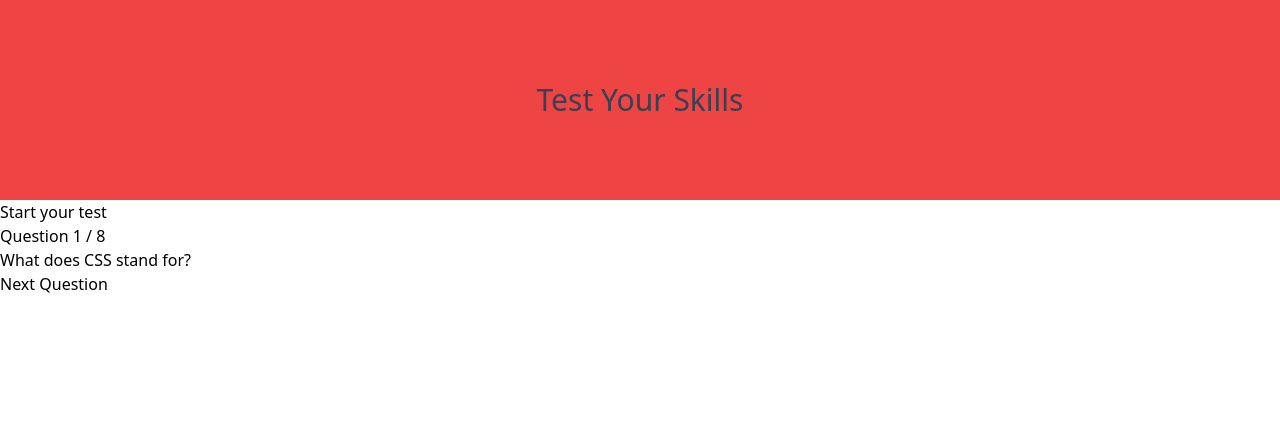
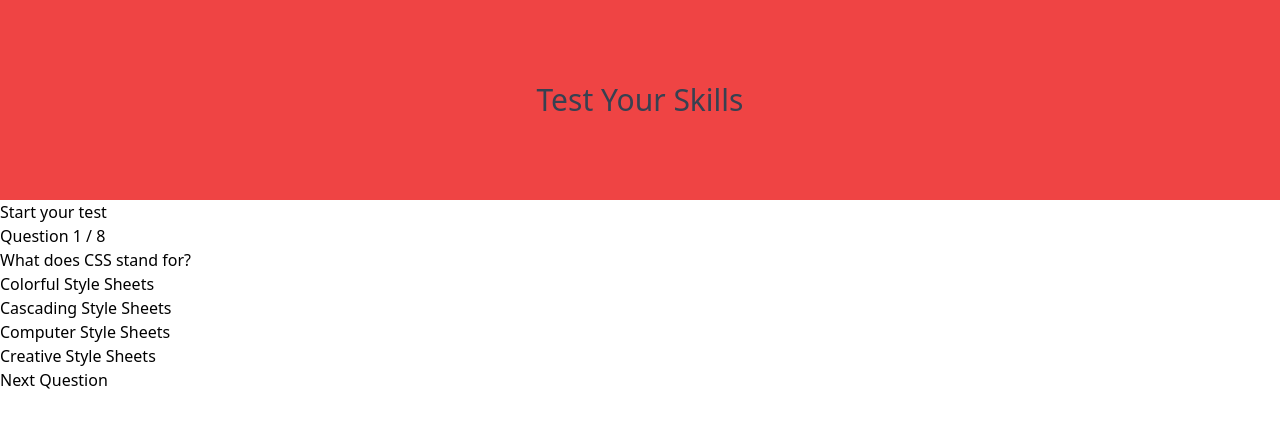
Before and after one commit to byronbzhao/knowmeq-assessment, a React (Create React App) app: page /quiz in a window 1280 px wide. Shown: the top 428 px of the page. Built offline with nearby package versions, Linux system fonts and the light colour scheme.

Commit message:
added next question function to global state, function to shuffle all answers, restart function, made it so that when it reaches the last question, doesnt return an error

```diff
--- a/src/components/Answer.jsx
+++ b/src/components/Answer.jsx
@@ -1,9 +1,11 @@
-import React from 'react'
+import React from 'react';
 
-const Answer = () => {
-  return (
-    <div>Answer</div>
-  )
-}
+const Answer = ({ answer }) => {
+	return (
+		<div>
+            {answer}
+		</div>
+	);
+};
 
-export default Answer
+export default Answer;
--- a/src/components/Question.jsx
+++ b/src/components/Question.jsx
@@ -1,5 +1,6 @@
 import React, { useContext } from 'react'
 import { QuizContext } from '../context/quiz'
+import Answer from './Answer'
 
 const Question = () => {
     const [quizState, dispatch] = useContext(QuizContext)
@@ -9,6 +10,11 @@ const Question = () => {
   return (
     <div>
         <div className="question">{currentQuestion.question}</div>
+        <div className="answers">
+            {quizState.answers.map((answer, index) => (
+                <Answer answer={answer} key={index} />
+            ))}
+        </div>
     </div>
   )
 }
--- a/src/components/Quiz.jsx
+++ b/src/components/Quiz.jsx
@@ -1,22 +1,42 @@
-import React, { useContext } from 'react'
-import { QuizContext } from '../context/quiz'
-import Question from './Question'
+import React, { useContext } from 'react';
+import { QuizContext } from '../context/quiz';
+import Question from './Question';
+import {Link} from 'react-router-dom'
 
 const Quiz = () => {
-  const [quizState, dispatch] = useContext(QuizContext)
-  console.log(quizState)
+	const [quizState, dispatch] = useContext(QuizContext);
+	console.log(quizState);
 
 	return (
-    <div className='quiz'>
+		<div className="quiz">
+			{quizState.showResults && (
+				<div className="results">
+					<div className="congratulations">Congratulations!</div>
+					<div className="results-info">
+						<div className="">You have completeted the quiz</div>
+            <div className="">You got {quizState.correctAnswersCount} out of {quizState.questions.length} right!</div>
+            <Link to='/' onClick={() => dispatch({type: 'RESTART'})}>Go back to Home</Link>
+					</div>
+				</div>
+			)}
+
+			{!quizState.showResults && (
+				<div className="">
 					<div className="score">
-        Question {quizState.currentQuestionIndex + 1} / {quizState.questions.length}
+						Question {quizState.currentQuestionIndex + 1} /{' '}
+						{quizState.questions.length}
 					</div>
 					<Question />
-      <div className="next-button" onClick={() => dispatch({type: 'NEXT_QUESTION'})}>
+					<div
+						className="next-button"
+						onClick={() => dispatch({ type: 'NEXT_QUESTION' })}
+					>
 						Next Question
 					</div>
 				</div>
-  )
-}
+			)}
+		</div>
+	);
+};
 
-export default Quiz
+export default Quiz;
--- a/src/context/quiz.js
+++ b/src/context/quiz.js
@@ -1,30 +1,38 @@
 import { createContext, useReducer } from 'react';
 import { questions } from '../constants/questions';
+import { shuffleAnswers } from '../helpers';
 
 const initialState = {
 	questions,
 	currentQuestionIndex: 0,
 	showResults: false,
+    correctAnswersCount: 0,
+    answers: shuffleAnswers(questions[0])
 };
 
 const reducer = (state, action) => {
-    console.log(reducer, state, action)
+	console.log(reducer, state, action);
 
 	switch (action.type) {
-        case "NEXT_QUESTION": {
-            const showResults = state.currentQuestionIndex === state.questions.length - 1
-            const currentQuestionIndex = showResults ? state.currentQuestionIndex : state.currentQuestionIndex + 1
+		case 'NEXT_QUESTION': {
+			const showResults =
+				state.currentQuestionIndex === state.questions.length - 1;
+			const currentQuestionIndex = showResults
+				? state.currentQuestionIndex
+				: state.currentQuestionIndex + 1;
 			return {
 				...state,
 				currentQuestionIndex,
-                showResults
+				showResults,
+			};
 		}
+        case 'RESTART': {
+            return initialState
         }
+
 		default:
 			return state;
 	}
-
-	return state;
 };
 
 export const QuizContext = createContext();
--- /dev/null
+++ b/src/helpers.js
@@ -0,0 +1,14 @@
+export const shuffleAnswers = (question) => {
+	const unshuffledAnswers = [
+		question.correctAnswer,
+		...question.incorrectAnswers,
+	];
+
+	return unshuffledAnswers
+		.map((answer) => ({
+			sort: Math.random(),
+			value: answer,
+		}))
+		.sort((a, b) => a.sort - b.sort)
+		.map((obj) => obj.value);
+};
```
Lines whose indentation alone changed are shown as unchanged.
